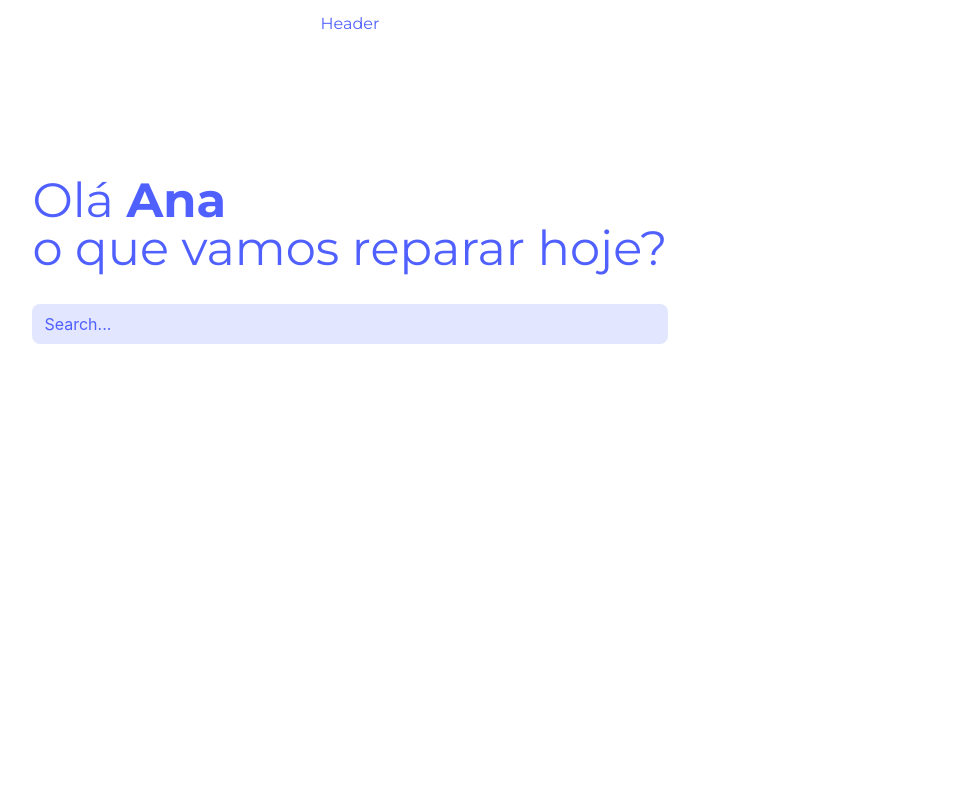
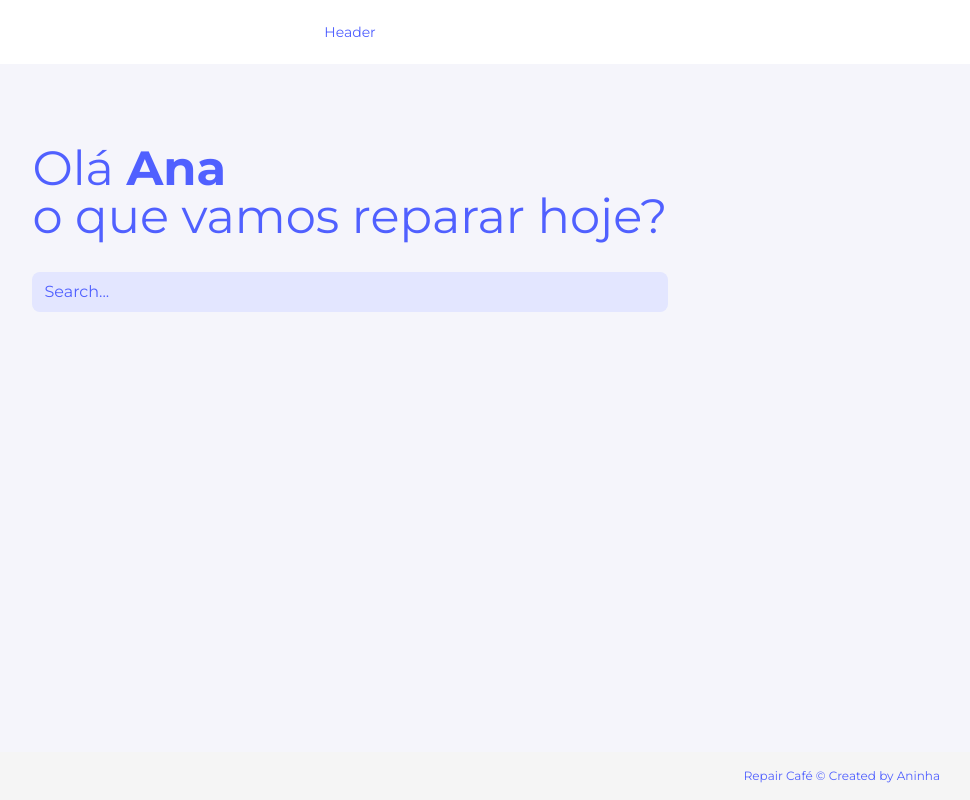
Before and after one commit to b1zz1/pac-gang, a Next.js app: page / in a window 1280 px wide. Shown: the whole page, without its empty margins (290-1260 px from the left). Built offline with nearby package versions, Linux system fonts and the light colour scheme.

Commit message:
Layout feito

```diff
--- a/package.json
+++ b/package.json
@@ -11,7 +11,6 @@
     "lint": "next lint"
   },
   "dependencies": {
-    "@mantine/notifications": "^7.9.2",
     "@types/node": "20.1.4",
     "@types/react": "18.2.6",
     "@types/react-dom": "18.2.4",
--- a/src/app/globals.css
+++ b/src/app/globals.css
@@ -1,8 +1,3 @@
 @tailwind base;
 @tailwind components;
 @tailwind utilities;
-
-.custom-placeholder::placeholder {
-  color: #0756df; /* Cor desejada para o placeholder */
-  opacity: 1; /* Para garantir que a opacidade não afete a cor */
-}
--- a/src/app/layout.jsx
+++ b/src/app/layout.jsx
@@ -1,5 +1,6 @@
 import { Montserrat } from 'next/font/google'
 import './globals.css'
+import { ConfigProvider } from 'antd'
 
 const montserrat = Montserrat({ subsets: ['latin'] })
 
@@ -11,9 +12,16 @@ export const metadata = {
 export default function RootLayout({ children }) {
   return (
     <html lang="pt-br">
-      <body className={montserrat.className}>
+      <ConfigProvider
+        theme={{
+          token: {
+            fontFamily: montserrat.style.fontFamily,
+          }
+        }}>
+        <body className={montserrat.className}>
           {children}
-      </body>
-    </html>
+        </body>
+      </ConfigProvider>
+    </html >
   )
 }
--- a/src/app/page.jsx
+++ b/src/app/page.jsx
@@ -1,24 +1,31 @@
 "use client";
 
 import Search from "@components/interface/Search";
-import Header from "@components/layout/Header";
-import { Button, Typography } from 'antd';
+import ContentHeader from "@components/layout/ContentHeader";
+import { Layout, } from 'antd';
+
+const { Header, Content, Footer } = Layout;
 
 export default function Home() {
   let name = "Ana";
 
   return (
-    <div>
-      <Header />
-      <div className="w-full flex flex-col items-center pt-32">
-        <div className="flex flex-col w-fit gap-8">
+    <Layout className="h-screen">
+      <Header className="flex h-16 bg-white.1 justify-center">
+        <ContentHeader/>
+      </Header>
+      <Content className="flex justify-center bg-purple.1 p-6 pt-20 h-full">
+         <div className="flex flex-col w-fit gap-8">
           <div className="flex flex-col items-start w-fit text-purple.6 text-5xl">
             <div>  Olá <b>{name}</b></div>
             <div>o que vamos reparar hoje?</div>
           </div>
           <Search />
         </div>
-      </div>
-    </div>
-  );
+      </Content>
+      <Footer className="flex h-8 flex-col justify-center items-end text-purple.6 text-xs">
+        Repair Café © Created by Aninha
+      </Footer>
+    </Layout>
+  )
 }
--- a/src/components/layout/Header.jsx
+++ b/src/components/layout/ContentHeader.jsx
@@ -3,13 +3,13 @@
 import { IconContext } from "react-icons";
 import { PiUserFill } from 'react-icons/pi'
 
-const Header = () => {
+const ContentHeader = () => {
 
     return (
-        <div className="h-12 w-full flex justify-center items-center bg-white.1 text-purple.6">
+        <div className="flex justify-center items-center text-purple.6">
             Header
         </div>
     )
 }
 
-export default Header
+export default ContentHeader
```
Also changed, not shown: 1 other file (tests, documents, lock files or other folders).
